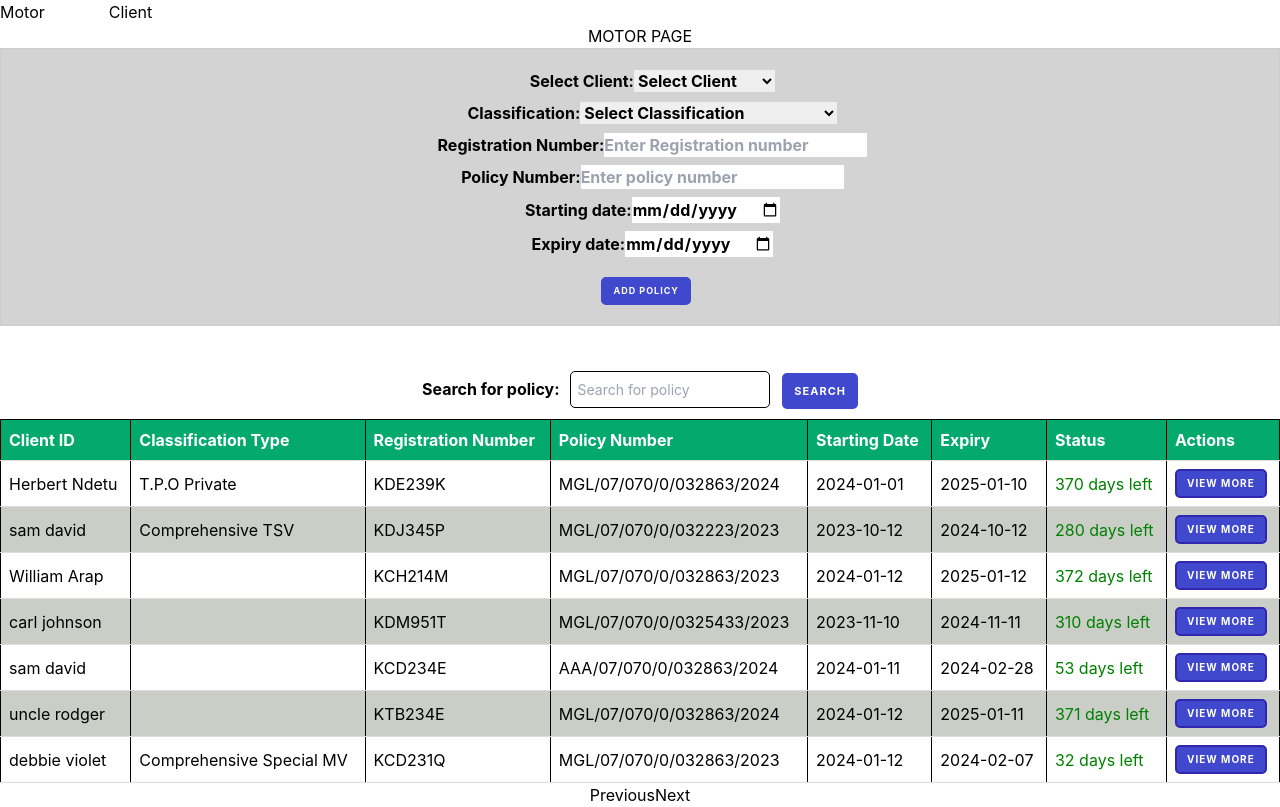
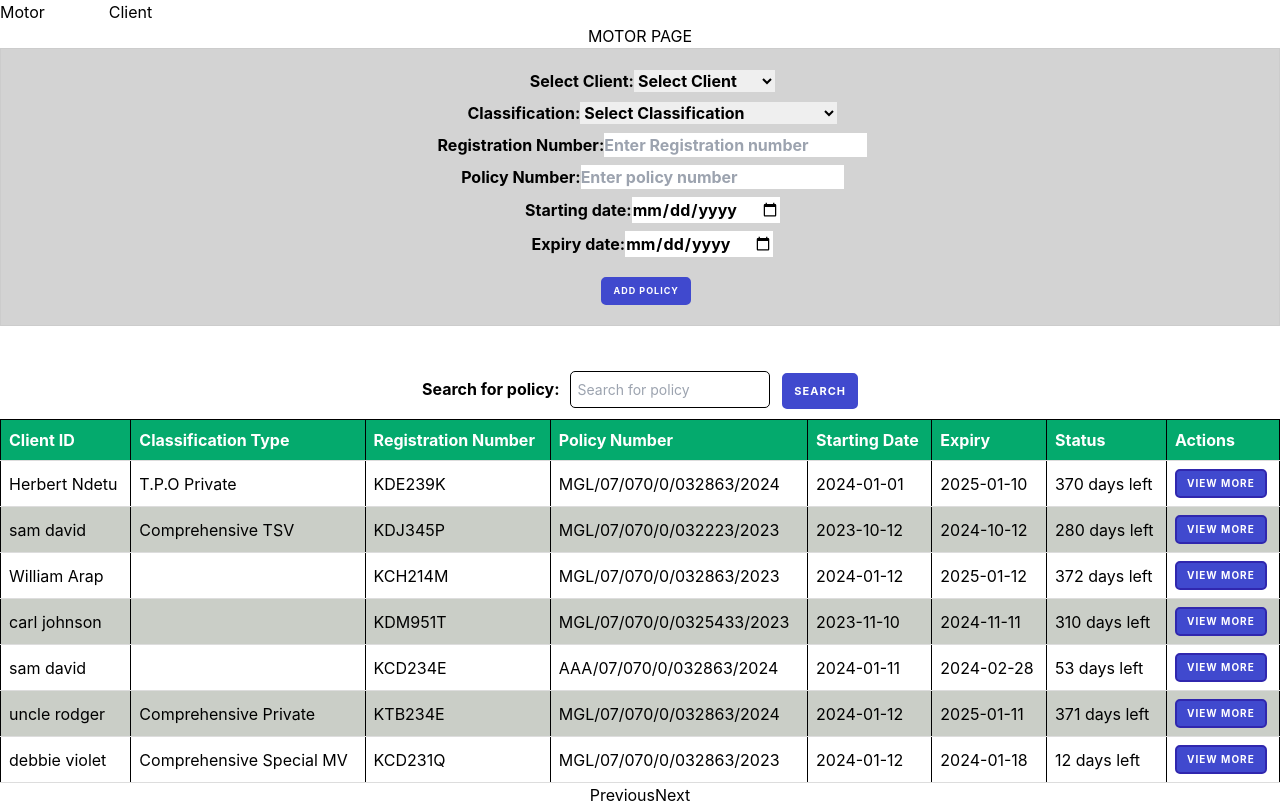
Before and after one commit to alvinlearner/Client, a React (Vite) app: page / in a window 1280 px wide. Built offline with nearby package versions, Linux system fonts and the light colour scheme; data requests are answered from the project's data file.

Commit message:
Add initial dashboard component

```diff
--- a/db.json
+++ b/db.json
@@ -113,20 +113,20 @@
       "classification": ""
     },
     {
+      "client_id": 12,
+      "policyno": "\tMGL/07/070/0/032863/2024",
+      "reg": "KTB234E",
       "start": "2024-01-12",
       "expire": "2025-01-11",
-      "reg": "KTB234E",
-      "policyno": "\tMGL/07/070/0/032863/2024",
-      "client_id": 12,
-      "id": 8,
-      "classification": ""
+      "classification": "Comprehensive Private",
+      "id": 8
     },
     {
       "client_id": 9,
       "policyno": "MGL/07/070/0/032863/2023",
       "reg": "KCD231Q",
       "start": "2024-01-12",
-      "expire": "2024-02-07",
+      "expire": "2024-01-18",
       "classification": "Comprehensive Special MV",
       "id": 9
     }
--- a/src/components/TransactionDisplay.jsx
+++ b/src/components/TransactionDisplay.jsx
@@ -190,7 +190,7 @@ th {
                             <td className="px-4 py-2">{transaction.start}</td>
                             <td className="px-4 py-2">{transaction.expire}</td>
                             <td
-                              style={{color: calculateDaysLeft(transaction.start, transaction.expire) > 0 ? 'green' : 'red' }}
+                              style={{color: calculateDaysLeft(transaction.start, transaction.expire) > 0 ? 'black' : 'red' }}
                             >
                               {calculateDaysLeft(transaction.start, transaction.expire)} days left
                             </td>
--- a/src/pages/TransactionEdit.jsx
+++ b/src/pages/TransactionEdit.jsx
@@ -225,7 +225,7 @@ export default function EditTransaction() {
           <strong>Expire Date:</strong> {transaction.expire}
         </li>
 
-        <li><strong>Days left: </strong> <em style={{ color: calculateDaysLeft(transaction.start, transaction.expire) > 0 ? 'green' : 'red', color: calculateDaysLeft(transaction.start, transaction.expire) > 10 ? 'green' : 'orange' }}>{calculateDaysLeft(transaction.start, transaction.expire)}</em> days left</li>
+        <li><strong>Days left: </strong> <em style={{ color: calculateDaysLeft(transaction.start, transaction.expire) > 0 ? 'black' : 'red'}}>{calculateDaysLeft(transaction.start, transaction.expire)}</em> days left</li>
 
       </ul>
     </div>
```
Also changed, not shown: src/pages/Dashboard.jsx (added), src/pages/InsuranceCompany.jsx (added).
